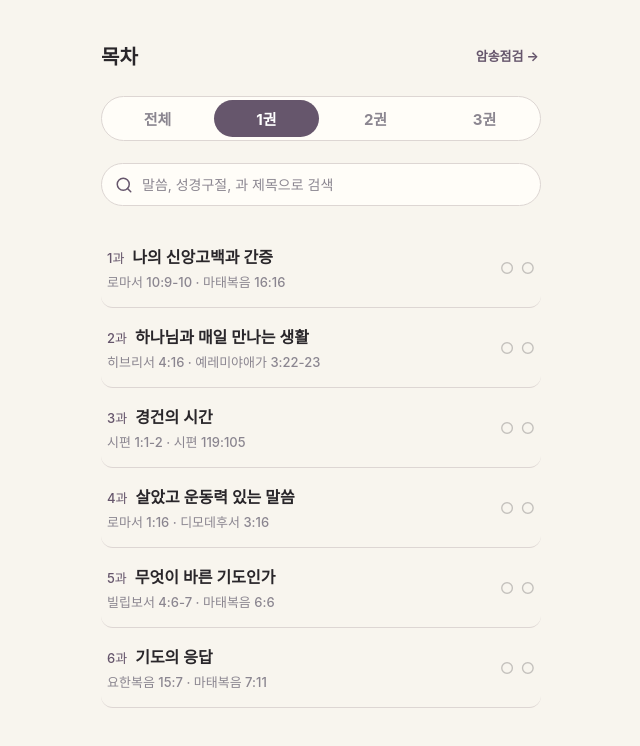
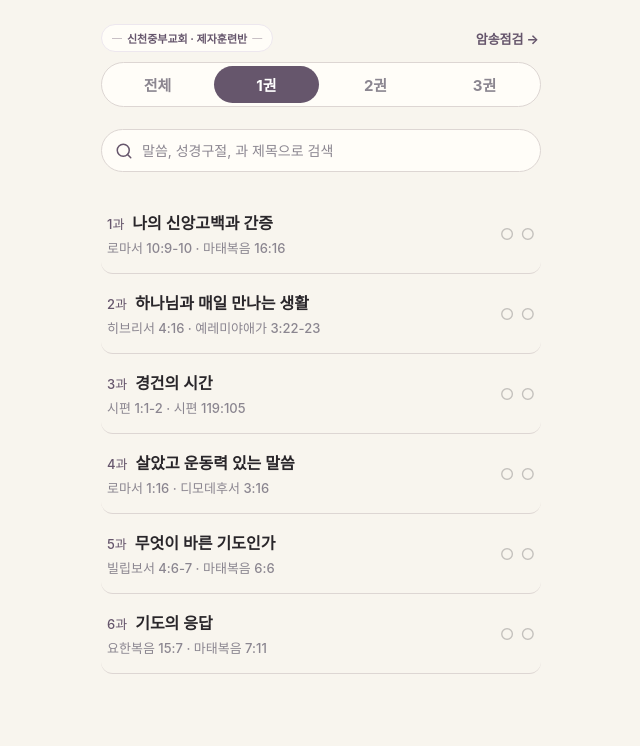
Before and after one commit to tnwlsmomo9-coder/recitation-flashcard, a plain HTML site: page index.html in a window 1280 px wide. Both pictures are taken after a click on the button "말씀 암송 시작". Shown: the whole page, without its empty margins (319-959 px from the left). Drawn offline with nearby package versions, Linux system fonts and the light colour scheme; a web font is replaced by a local one.

Commit message:
Replace 목차 title with clickable home badge on TOC screen
Swap the plain "목차" heading for the same "— 신천중부교회 · 제자훈련반 —"
kicker badge used on the start screen, now as a button that
navigates back to the start screen (renderStart() + showScreen).
Scaled the badge down (smaller font, no letter-spacing, tighter
padding) for this context so it fits on one line at 320px next to
the "암송점검 →" action without wrapping.

Co-Authored-By: Claude Sonnet 5 <noreply@anthropic.com>
Claude-Session: https://claude.ai/code/session_01Shb2fKQe8pz1LRx41TgWNK

```diff
--- a/css/style.css
+++ b/css/style.css
@@ -304,9 +304,26 @@ button {
   display: flex;
   align-items: center;
   justify-content: space-between;
+  gap: 8px;
+}
+
+.toc-home-link {
+  min-width: 0;
+  padding: 5px 10px;
+  gap: 5px;
+}
+.toc-home-link .start-kicker {
+  font-size: 11px;
+  letter-spacing: 0;
+  white-space: nowrap;
+}
+.toc-home-link .kicker-dash {
+  font-size: 10px;
+  flex-shrink: 0;
 }
 
 .toc-action-link {
+  flex-shrink: 0;
   background: none;
   border: none;
   padding: 4px 2px;
--- a/index.html
+++ b/index.html
@@ -112,7 +112,11 @@
 <section id="screen-toc" class="screen">
   <div class="toc-top-group">
     <div class="toc-header">
-      <h2 class="type-heading">목차</h2>
+      <button id="btn-toc-home" class="start-kicker-badge toc-home-link" aria-label="홈으로 이동">
+        <span class="kicker-dash">—</span>
+        <span class="start-kicker">신천중부교회 · 제자훈련반</span>
+        <span class="kicker-dash">—</span>
+      </button>
       <button id="btn-toc-random" class="toc-action-link">암송점검 →</button>
     </div>
 
--- a/js/app.js
+++ b/js/app.js
@@ -636,6 +636,10 @@ function init() {
     });
   });
   document.getElementById("btn-toc-random").addEventListener("click", openRangeModal);
+  document.getElementById("btn-toc-home").addEventListener("click", () => {
+    renderStart();
+    showScreen("start");
+  });
 
   document.getElementById("btn-back-toc").addEventListener("click", () => {
     showScreen("toc");
```
